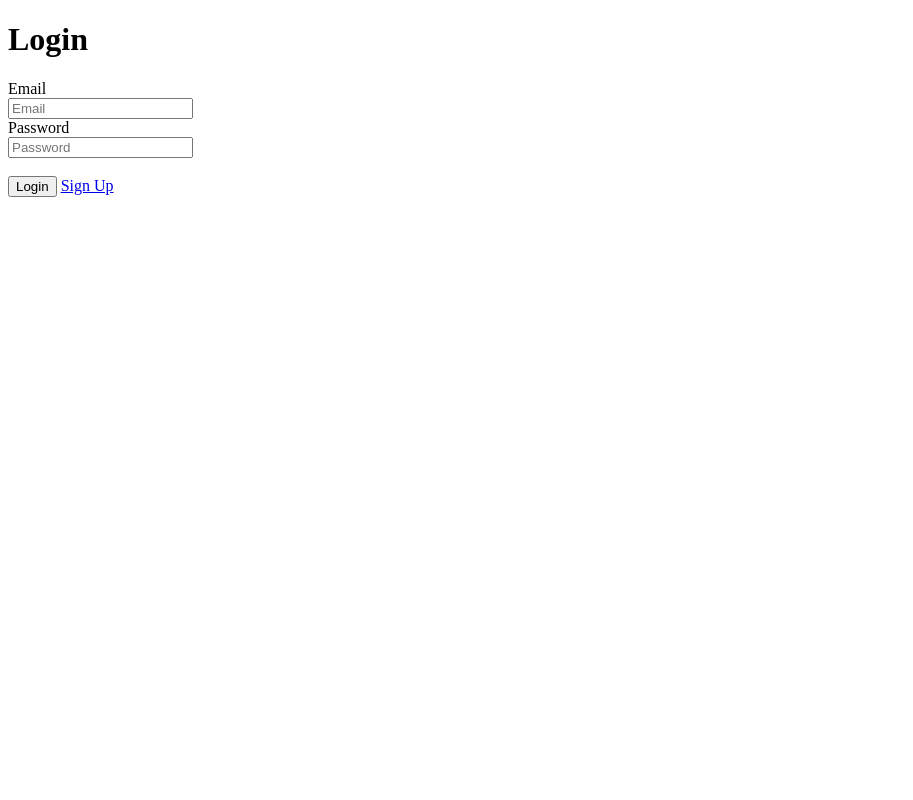
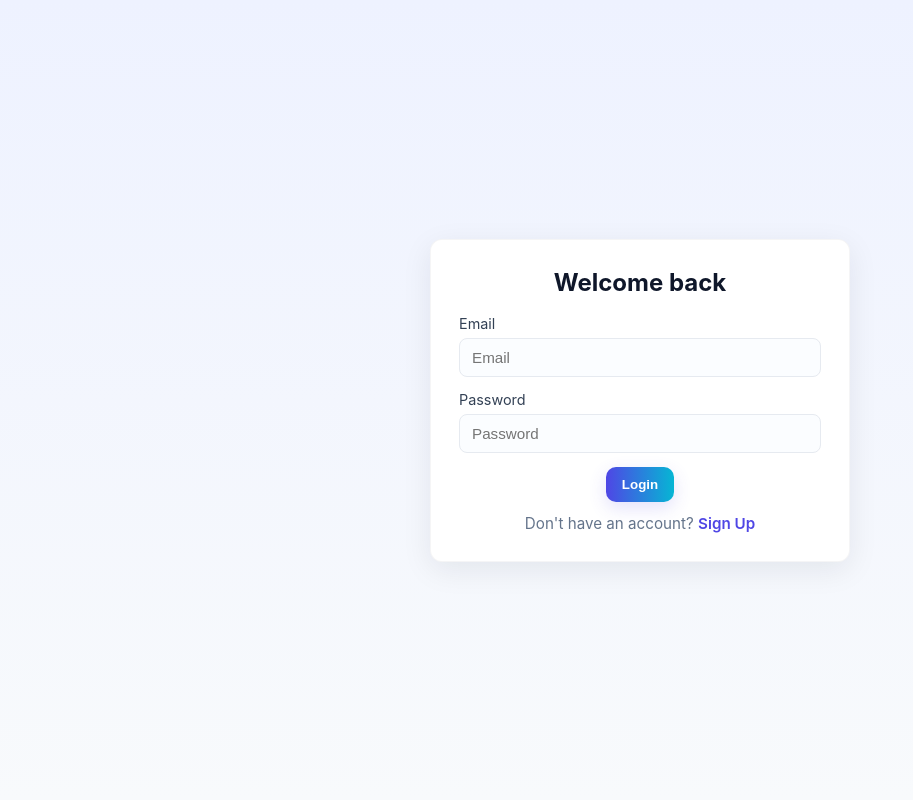
Before and after one commit to Manukagallage7/Login-Sign-Up-System, a PHP site: page /login.php in a window 1280 px wide. Shown: the whole page, without its empty margins (0-913 px from the left). Run offline with PHP 8.4, Linux system fonts and the light colour scheme.

Commit message:
Refactor login page layout and enhance user feedback with error/success messages

```diff
--- a/login.php
+++ b/login.php
@@ -4,16 +4,39 @@
     <meta charset="UTF-8">
     <meta name="viewport" content="width=device-width, initial-scale=1.0">
     <title>Login</title>
+    <link rel="stylesheet" href="styles.css">
 </head>
 <body>
-    <h1>Login</h1>
-    <form>
-        <label>Email</label><br>
-        <input type="email" name="email" placeholder="Email" required><br>
-        <label>Password</label><br>
-        <input type="password" name="password" placeholder="Password" required><br><br>
-        <button type="submit">Login</button>
-        <a href="signup.php">Sign Up</a>
-    </form>
+    <div class="auth-wrapper">
+        <div class="auth-card">
+            <h1 class="brand">Welcome back</h1>
+
+            <?php if(isset($_GET['error'])) { ?>
+                <div class="alert alert-error"><?= htmlspecialchars($_GET['error']) ?></div>
+            <?php } ?>
+
+            <?php if(isset($_GET['success'])) { ?>
+                <div class="alert alert-success"><?= htmlspecialchars($_GET['success']) ?></div>
+            <?php } ?>
+
+            <form action="app/login.php" method="POST" class="auth-form">
+                <div class="form-row">
+                    <label for="email">Email</label>
+                    <input id="email" type="email" name="email" placeholder="Email" required>
+                </div>
+
+                <div class="form-row">
+                    <label for="password">Password</label>
+                    <input id="password" type="password" name="password" placeholder="Password" required>
+                </div>
+
+                <div class="form-actions">
+                    <button type="submit" class="btn btn-primary">Login</button>
+                </div>
+
+                <p class="muted">Don't have an account? <a href="signup.php">Sign Up</a></p>
+            </form>
+        </div>
+    </div>
 </body>
 </html>
```
